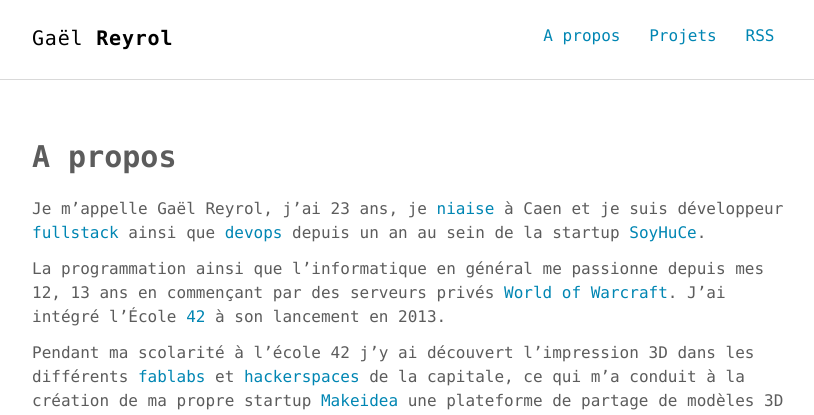
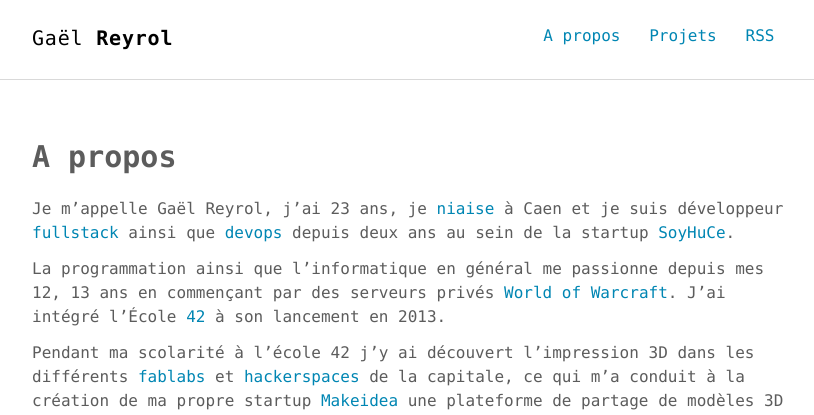
Before and after one commit to Zevran/gaelreyrol.com, a Jekyll site: the page built from apropos.md, in a window 1280 px wide. Shown: the top 415 px of the page, without its empty margins (232-1046 px from the left). Built offline with Jekyll 4.4.1, drawn with Linux system fonts in a browser that asks for light colours.

Commit message:
fix(apropos): Update self description

```diff
--- a/apropos.md
+++ b/apropos.md
@@ -4,7 +4,7 @@
 permalink: /apropos/
 ---
 
-Je m'appelle Gaël Reyrol, j'ai 23 ans, je [niaise](https://fr.wiktionary.org/wiki/niaiser){:target="_blank"} à Caen et je suis développeur [fullstack](https://fr.wikipedia.org/wiki/D%C3%A9veloppeur_full_stack){:target="_blank"} ainsi que [devops](https://fr.wikipedia.org/wiki/Devops){:target="_blank"} depuis un an au sein de la startup [SoyHuCe](https://soyhuce.fr).
+Je m'appelle Gaël Reyrol, j'ai 23 ans, je [niaise](https://fr.wiktionary.org/wiki/niaiser){:target="_blank"} à Caen et je suis développeur [fullstack](https://fr.wikipedia.org/wiki/D%C3%A9veloppeur_full_stack){:target="_blank"} ainsi que [devops](https://fr.wikipedia.org/wiki/Devops){:target="_blank"} depuis deux ans au sein de la startup [SoyHuCe](https://soyhuce.fr).
 
 La programmation ainsi que l'informatique en général me passionne depuis mes 12, 13 ans en commençant par des serveurs privés [World of Warcraft](https://fr.wikipedia.org/wiki/World_of_Warcraft). J'ai intégré l'École [42](http://www.42.fr/){:target="_blank"} à son lancement en 2013.
 
```
